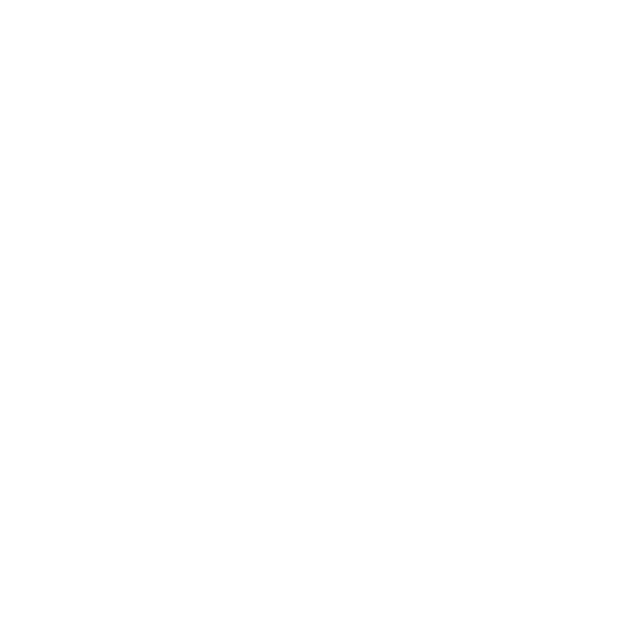
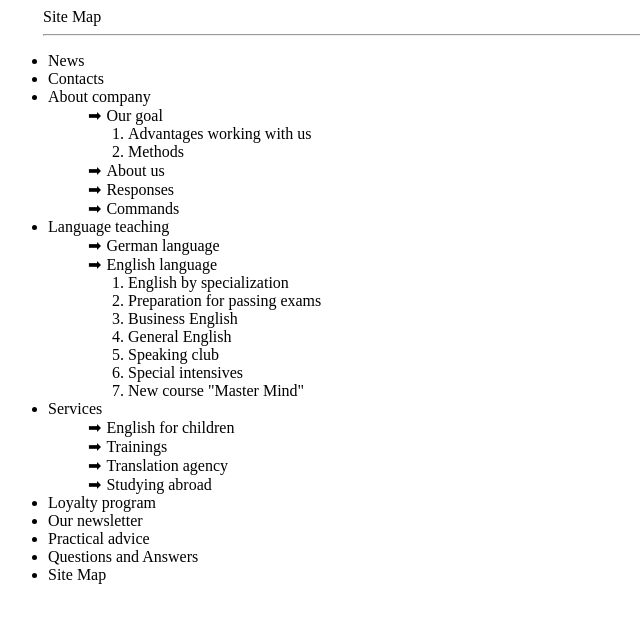
Before and after one commit to djonli-ux/Site-map, a plain HTML site: page index.html in a window 1280 px wide. Shown: the whole page, without its empty margins (0-640 px from the left). Drawn offline with Linux system fonts and the light colour scheme.

Commit message:
mod: index.html, style.css (finishing)

```diff
--- a/index.html
+++ b/index.html
@@ -3,9 +3,61 @@
 <head>
     <meta charset="UTF-8">
     <meta name="viewport" content="width=device-width, initial-scale=1.0">
-    <title>Document</title>
+    <title>Tree</title>
+    <link rel="stylesheet" href="style.css">
 </head>
 <body>
+    <div class="header">
+        <span>Site Map</span>
+        <hr>
+    </div>
+
+
+    <div>
+        <ul>
+            <li>News</li>
+            <li>Contacts</li>
+            <li>About company</li>
+                <ul class="arrow-list">
+                    <li>Our goal</li>
+                        <ol>
+                            <li>Advantages working with us</li>
+                            <li>Methods</li>
+                        </ol>
+                    <li>About us</li>
+                    <li>Responses</li>
+                    <li>Commands</li>
+                </ul>
+            <li>Language teaching</li>
+            <ul class="arrow-list">
+                <li>German language</li>
+                <li>English language</li>
+                    <ol>
+                        <li>English by specialization</li>
+                        <li>Preparation for passing exams</li>
+                        <li>Business English</li>
+                        <li>General English</li>
+                        <li>Speaking club</li>
+                        <li>Special intensives</li>
+                        <li>New course "Master Mind"</li>
+                    </ol>
+            </ul>
+            <li>Services</li>
+                <ul class="arrow-list">
+                    <li>English for children</li>
+                    <li>Trainings</li>
+                    <li>Translation agency</li>
+                    <li>Studying abroad</li>
+                </ul>
+            <li>Loyalty program</li>
+            <li>Our newsletter</li>
+            <li>Practical advice</li>
+            <li>Questions and Answers</li>
+            <li>Site Map</li>
+        </ul>
+    </div>
+
+
 
 </body>
 </html>
--- a/style.css
+++ b/style.css
@@ -0,0 +1,12 @@
+.header {
+    margin-left: 35px;
+}
+
+.arrow-list {
+    list-style: none;
+}
+
+.arrow-list > li::before {
+    content: "➡";
+    margin-right: 5px;
+}
```
